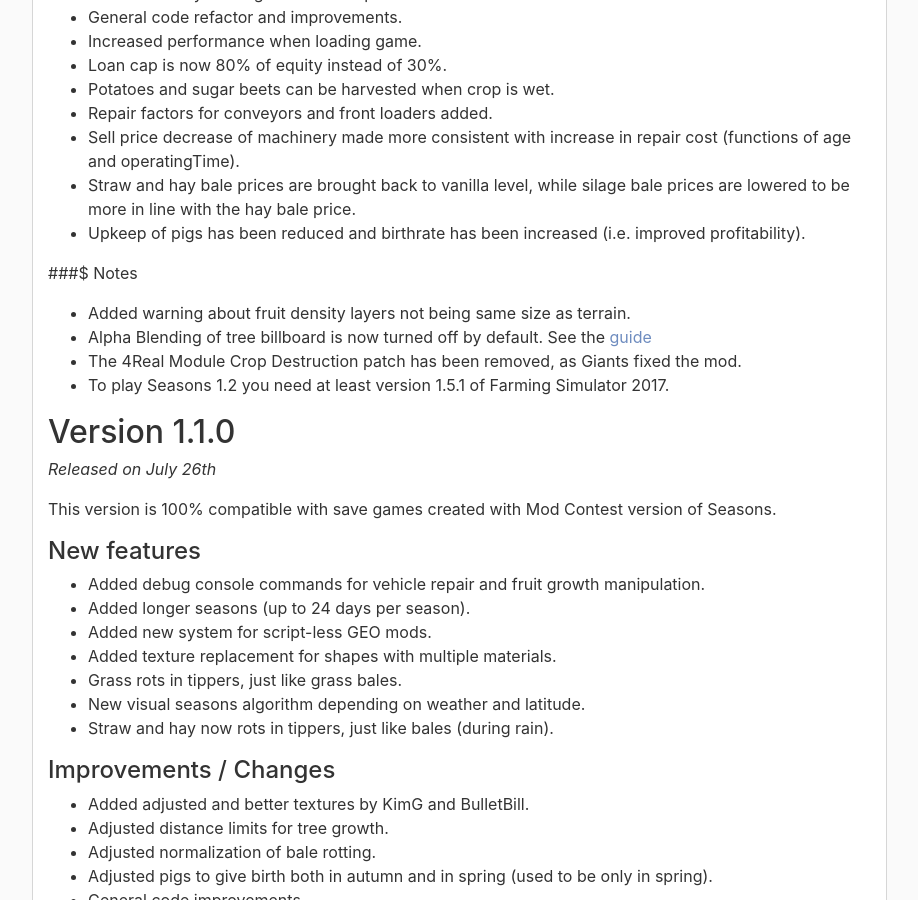
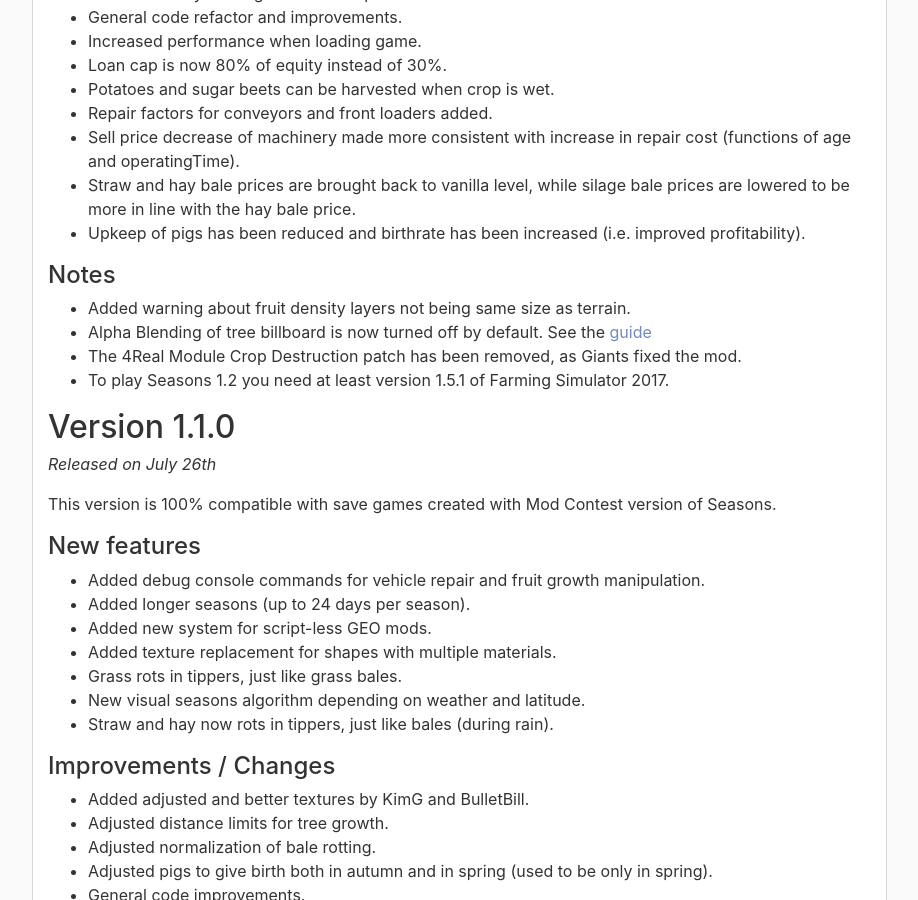
Before and after one commit to RealismusModding/realismusmodding.github.io, a Jekyll site: the page built from mods/seasons/manual/release_notes.md, in a window 1280 px wide and 900 px high, scrolled down 1046 px. Shown: the whole window, without its empty margins (323-1241 px from the left). Built offline with Jekyll 4.4.1, drawn with Linux system fonts in a browser that asks for light colours; comment, search, counter and statistics services are not loaded.

Commit message:
Fix ugly typo

```diff
--- a/mods/seasons/manual/release_notes.md
+++ b/mods/seasons/manual/release_notes.md
@@ -49,7 +49,7 @@ To play Seasons 1.2 you need at least version 1.5.1 of Farming Simulator 2017.
 - Straw and hay bale prices are brought back to vanilla level, while silage bale prices are lowered to be more in line with the hay bale price.
 - Upkeep of pigs has been reduced and birthrate has been increased (i.e. improved profitability).
 
-###$ Notes
+#### Notes
 - Added warning about fruit density layers not being same size as terrain.
 - Alpha Blending of tree billboard is now turned off by default. See the [guide](/mods/seasons/manual/modding/1-2-checklist#tree-alphablending-is-now-not-disabled-by-default)
 - The 4Real Module Crop Destruction patch has been removed, as Giants fixed the mod.
```
